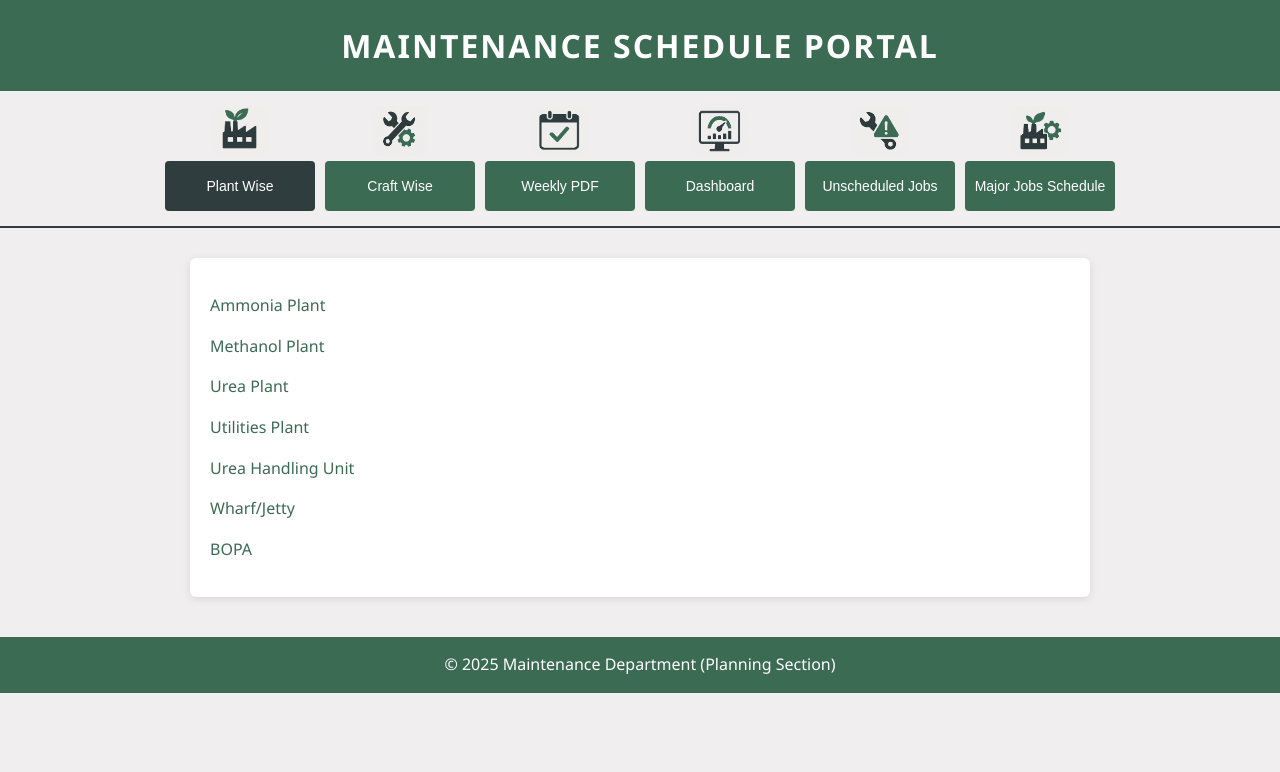
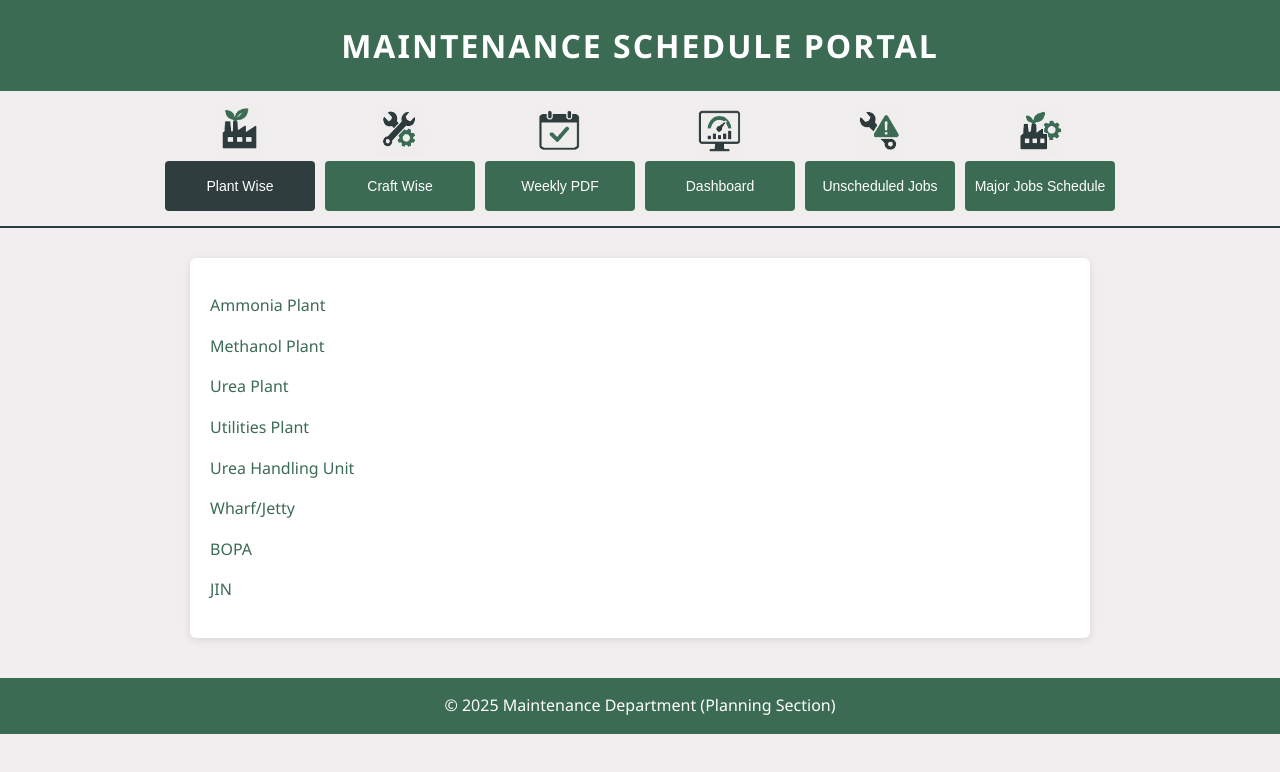
Before and after one commit to Vantern-stress/Schedule-Portal, a plain HTML site: page index.html in a window 1280 px wide. Drawn offline with Linux system fonts and the light colour scheme.

Commit message:
Update index.html

```diff
--- a/index.html
+++ b/index.html
@@ -46,6 +46,7 @@
         <li><a href="../Layouts/Maintenance Schedule_1120.htm" target="_blank">Urea Handling Unit</a></li>
         <li><a href="../Layouts/Maintenance Schedule_1118.htm" target="_blank">Wharf/Jetty</a></li>
         <li><a href="../Layouts/Maintenance Schedule_1119.htm" target="_blank">BOPA</a></li>
+        <li><a href="../Layouts/jin.txt" target="_blank">JIN</a></li>
     </ul>
 </div>
 
```
